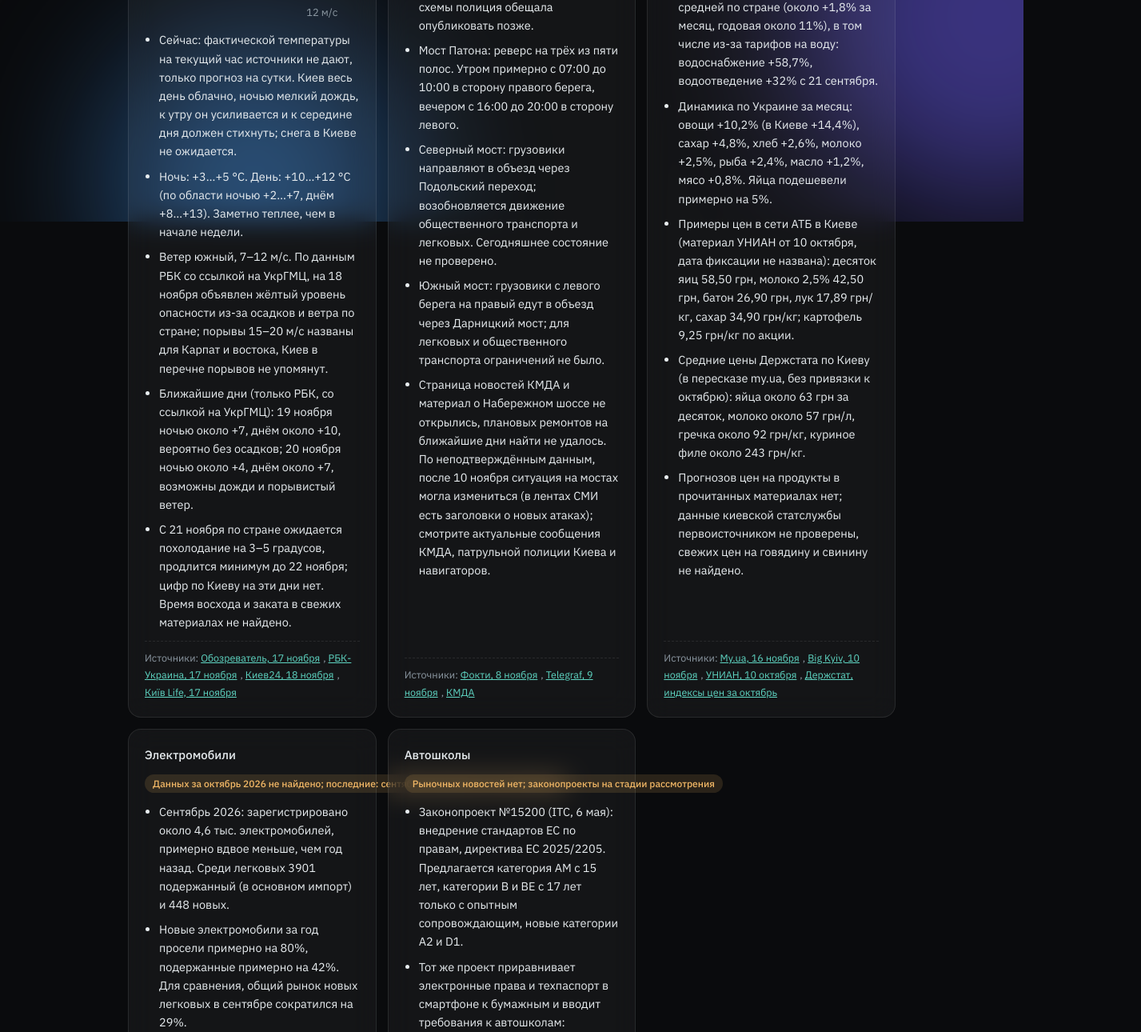
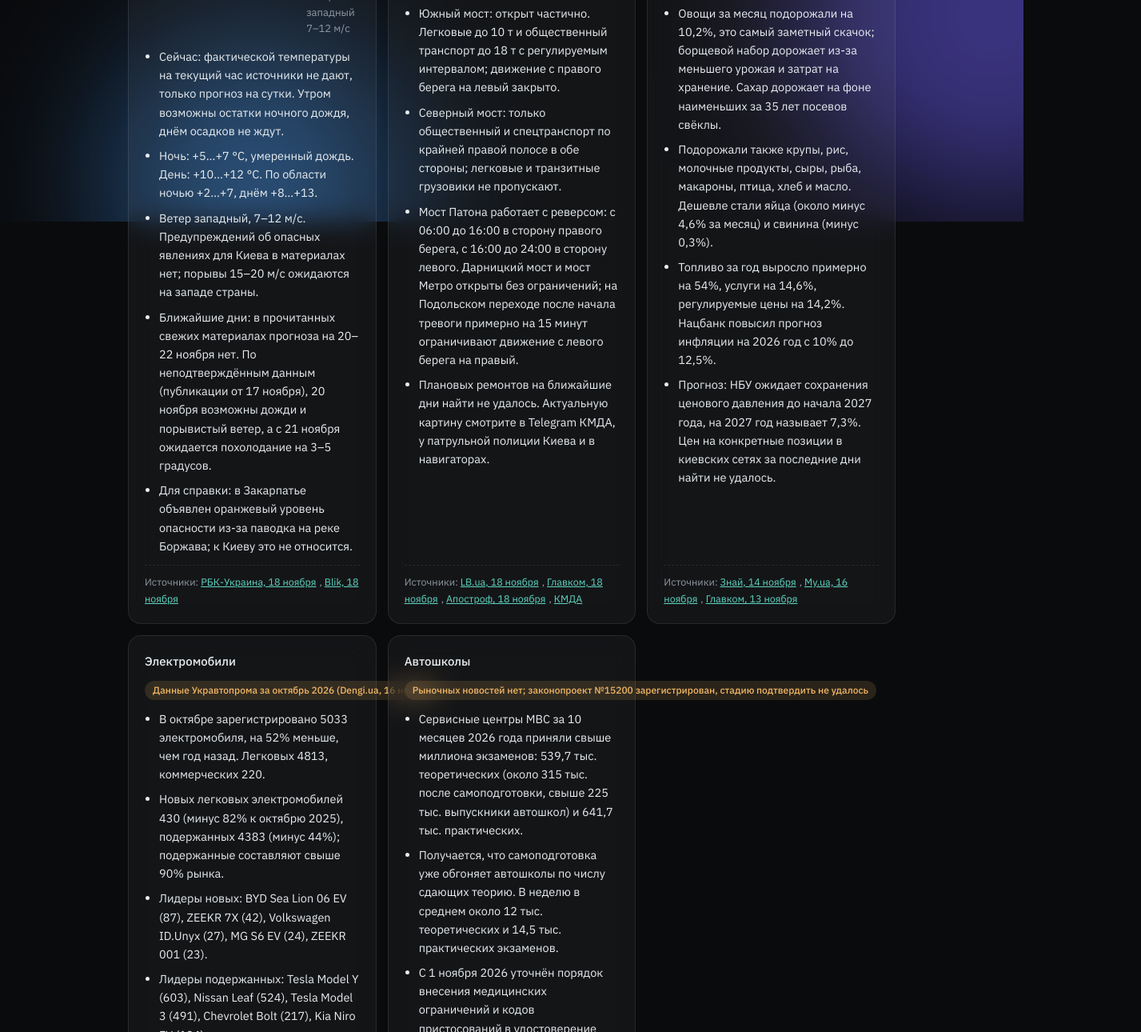
Before and after one commit to Sash5385/Digest, a plain HTML site: page kyiv/index.html in a window 1280 px wide. Shown: the part 523-1813 px from the top of the page at 80% size, 1427 px wide, since content can reach past the window. Drawn offline with Linux system fonts and the light colour scheme; a web font is replaced by a local one.

Commit message:
Обновление инфопанели Киев: 19 ноября 2026
Co-Authored-By: Claude Sonnet 5.5 <noreply@anthropic.com>
Claude-Session: https://claude.ai/code/session_017JozonNJV3rLVp7Ea2dfbd

```diff
--- a/kyiv/index.html
+++ b/kyiv/index.html
@@ -141,7 +141,7 @@ code { font-family: var(--font-mono); font-size: 0.9em; background: var(--code-b
 </div>
 <div class="wrap">
   <header>
-    <div class="eyebrow">Обновлено · 18 ноября 2026, 09:53 по Киеву</div>
+    <div class="eyebrow">Обновлено · 19 ноября 2026, 09:54 по Киеву</div>
     <h1>Инфопанель <em>Киев</em></h1>
     <p class="lead">Погода, перекрытия дорог, цены, электромобили и новости автошкол. Данные собираются веб-поиском.</p>
     <a class="back" href="/">← Оба дайджеста</a>
@@ -150,64 +150,64 @@ code { font-family: var(--font-mono); font-size: 0.9em; background: var(--code-b
   <div class="grid">
       <article class="card">
         <h2>Погода</h2>
-        <span class="pill warn" style="align-self:flex-start">Прогноз на 18 ноября (УкрГМЦ и Sinoptik в пересказе СМИ); замера «сейчас» в источниках нет</span>
-        <div class="weather-now"><div class="temp">+10…+12 °C</div><div class="desc">Облачно, дождь; ночью +3…+5, ветер южный 7–12 м/с</div></div>
+        <span class="pill warn" style="align-self:flex-start">Прогноз на 19 ноября (УкрГМЦ в пересказе РБК и Blik); замера «сейчас» в источниках нет</span>
+        <div class="weather-now"><div class="temp">+10…+12 °C</div><div class="desc">Днём без осадков; ночью +5…+7, дождь, ветер западный 7–12 м/с</div></div>
         <ul>
-          <li>Сейчас: фактической температуры на текущий час источники не дают, только прогноз на сутки. Киев весь день облачно, ночью мелкий дождь, к утру он усиливается и к середине дня должен стихнуть; снега в Киеве не ожидается.</li>
-          <li>Ночь: +3…+5 °C. День: +10…+12 °C (по области ночью +2…+7, днём +8…+13). Заметно теплее, чем в начале недели.</li>
-          <li>Ветер южный, 7–12 м/с. По данным РБК со ссылкой на УкрГМЦ, на 18 ноября объявлен жёлтый уровень опасности из-за осадков и ветра по стране; порывы 15–20 м/с названы для Карпат и востока, Киев в перечне порывов не упомянут.</li>
-          <li>Ближайшие дни (только РБК, со ссылкой на УкрГМЦ): 19 ноября ночью около +7, днём около +10, вероятно без осадков; 20 ноября ночью около +4, днём около +7, возможны дожди и порывистый ветер.</li>
-          <li>С 21 ноября по стране ожидается похолодание на 3–5 градусов, продлится минимум до 22 ноября; цифр по Киеву на эти дни нет. Время восхода и заката в свежих материалах не найдено.</li>
+          <li>Сейчас: фактической температуры на текущий час источники не дают, только прогноз на сутки. Утром возможны остатки ночного дождя, днём осадков не ждут.</li>
+          <li>Ночь: +5…+7 °C, умеренный дождь. День: +10…+12 °C. По области ночью +2…+7, днём +8…+13.</li>
+          <li>Ветер западный, 7–12 м/с. Предупреждений об опасных явлениях для Киева в материалах нет; порывы 15–20 м/с ожидаются на западе страны.</li>
+          <li>Ближайшие дни: в прочитанных свежих материалах прогноза на 20–22 ноября нет. По неподтверждённым данным (публикации от 17 ноября), 20 ноября возможны дожди и порывистый ветер, а с 21 ноября ожидается похолодание на 3–5 градусов.</li>
+          <li>Для справки: в Закарпатье объявлен оранжевый уровень опасности из-за паводка на реке Боржава; к Киеву это не относится.</li>
         </ul>
-        <div class="sources">Источники: <a href="https://www.obozrevatel.com/ukr/section-zhizn-stolitsyi/news-potepliye-ta-doshchytyme-prohnoz-pohody-po-kyyevu-ta-oblasti-na-18-lystopada-17-11-2026.html" target="_blank" rel="noopener">Обозреватель, 17 ноября</a>, <a href="https://www.rbc.ua/rus/news/doshchi-shtormoviy-viter-i-poholodannya-prognoz-1794922663.html" target="_blank" rel="noopener">РБК-Украина, 17 ноября</a>, <a href="https://kyiv24.news/news/doshhi-ne-vidstupayut-ale-stane-teplishe-yakoyu-bude-pogoda-v-kyyevi-ta-oblasti-18-lystopada" target="_blank" rel="noopener">Киев24, 18 ноября</a>, <a href="https://life.kyiv.ua/news/doshchi-ta-do-13-iakoiu-bude-pohoda-18-lystopada-u-kyievi-j-oblasti" target="_blank" rel="noopener">Київ Life, 17 ноября</a></div>
+        <div class="sources">Источники: <a href="https://www.rbc.ua/rus/news/doshchi-mozhut-sprichiniti-zatoplennya-k-1795009285.html" target="_blank" rel="noopener">РБК-Украина, 18 ноября</a>, <a href="https://blik.ua/regions/51495-yaka-pogoda-zavtra-19-listopada-v-ukrayini-doshitime-i-bude-po-osinnomu-teplo-v-karpatakh-mokrii-snig" target="_blank" rel="noopener">Blik, 18 ноября</a></div>
       </article>
       <article class="card">
         <h2>Перекрытия дорог</h2>
-        <span class="pill warn" style="align-self:flex-start">Свежих сводок после 9 ноября не найдено; статус на 18 ноября не подтверждён</span>
+        <span class="pill warn" style="align-self:flex-start">Сведения КМДА на 18 ноября; актуальность на 19 ноября не подтверждена</span>
         <ul>
-          <li>По данным от 8–9 ноября (МВД, Telegraf, Фокти), с 9 ноября в Киеве действуют резервные схемы движения между берегами; срок окончания не назван, подробные схемы полиция обещала опубликовать позже.</li>
-          <li>Мост Патона: реверс на трёх из пяти полос. Утром примерно с 07:00 до 10:00 в сторону правого берега, вечером с 16:00 до 20:00 в сторону левого.</li>
-          <li>Северный мост: грузовики направляют в объезд через Подольский переход; возобновляется движение общественного транспорта и легковых. Сегодняшнее состояние не проверено.</li>
-          <li>Южный мост: грузовики с левого берега на правый едут в объезд через Дарницкий мост; для легковых и общественного транспорта ограничений не было.</li>
-          <li>Страница новостей КМДА и материал о Набережном шоссе не открылись, плановых ремонтов на ближайшие дни найти не удалось. По неподтверждённым данным, после 10 ноября ситуация на мостах могла измениться (в лентах СМИ есть заголовки о новых атаках); смотрите актуальные сообщения КМДА, патрульной полиции Киева и навигаторов.</li>
+          <li>После ударов по Южному и Северному мостам в ночь на 17 ноября схема движения между берегами изменена; сроки ремонта пока определяют эксперты.</li>
+          <li>Южный мост: открыт частично. Легковые до 10 т и общественный транспорт до 18 т с регулируемым интервалом; движение с правого берега на левый закрыто.</li>
+          <li>Северный мост: только общественный и спецтранспорт по крайней правой полосе в обе стороны; легковые и транзитные грузовики не пропускают.</li>
+          <li>Мост Патона работает с реверсом: с 06:00 до 16:00 в сторону правого берега, с 16:00 до 24:00 в сторону левого. Дарницкий мост и мост Метро открыты без ограничений; на Подольском переходе после начала тревоги примерно на 15 минут ограничивают движение с левого берега на правый.</li>
+          <li>Плановых ремонтов на ближайшие дни найти не удалось. Актуальную картину смотрите в Telegram КМДА, у патрульной полиции Киева и в навигаторах.</li>
         </ul>
-        <div class="sources">Источники: <a href="https://fakty.com.ua/ua/ukraine/20261108-u-kyyevi-z-9-lystopada-pratsyuvatymut-rezervni-shemy-dlya-vodiyiv-mvs/" target="_blank" rel="noopener">Фокти, 8 ноября</a>, <a href="https://news.telegraf.com.ua/ukr/ukraina/5954905-v-kieve-menyayut-pravila-dvizheniya-po-mostam-kakie-pravila-budut-deystvovat-uzhe-s-9-noyabrya" target="_blank" rel="noopener">Telegraf, 9 ноября</a>, <a href="https://kyivcity.gov.ua/" target="_blank" rel="noopener">КМДА</a></div>
+        <div class="sources">Источники: <a href="https://lb.ua/society/2026/11/18/782002_kmda_rozpovili_pro_obmezhennya.html" target="_blank" rel="noopener">LB.ua, 18 ноября</a>, <a href="https://glavcom.ua/kyiv/news/jak-pratsjujut-mosti-kijeva-18-listopada-aktualna-informatsija-1156515.html" target="_blank" rel="noopener">Главком, 18 ноября</a>, <a href="https://apostrophe.ua/kyiv/kijivski-mosti-18-listopada-de-obmezhili-rukh-i-jaki-perepravi-vidkriti.html" target="_blank" rel="noopener">Апостроф, 18 ноября</a>, <a href="https://kyivcity.gov.ua/" target="_blank" rel="noopener">КМДА</a></div>
       </article>
       <article class="card">
         <h2>Цены в магазинах</h2>
-        <span class="pill warn" style="align-self:flex-start">Инфляция за октябрь (Держстат, киевская статслужба); розничные цены в сетях за начало октября</span>
+        <span class="pill warn" style="align-self:flex-start">Данные Держстата за октябрь и пересказ СМИ; свежих цен по сетям на этой неделе нет</span>
         <ul>
-          <li>Киев в октябре: цены выросли примерно на 2,2% за месяц, с начала года около 11,9% (по материалу my.ua на основе киевской статистики). Рост выше средней по стране (около +1,8% за месяц, годовая около 11%), в том числе из-за тарифов на воду: водоснабжение +58,7%, водоотведение +32% с 21 сентября.</li>
-          <li>Динамика по Украине за месяц: овощи +10,2% (в Киеве +14,4%), сахар +4,8%, хлеб +2,6%, молоко +2,5%, рыба +2,4%, масло +1,2%, мясо +0,8%. Яйца подешевели примерно на 5%.</li>
-          <li>Примеры цен в сети АТБ в Киеве (материал УНИАН от 10 октября, дата фиксации не названа): десяток яиц 58,50 грн, молоко 2,5% 42,50 грн, батон 26,90 грн, лук 17,89 грн/кг, сахар 34,90 грн/кг; картофель 9,25 грн/кг по акции.</li>
-          <li>Средние цены Держстата по Киеву (в пересказе my.ua, без привязки к октябрю): яйца около 63 грн за десяток, молоко около 57 грн/л, гречка около 92 грн/кг, куриное филе около 243 грн/кг.</li>
-          <li>Прогнозов цен на продукты в прочитанных материалах нет; данные киевской статслужбы первоисточником не проверены, свежих цен на говядину и свинину не найдено.</li>
+          <li>Инфляция по стране в октябре: +1,8% за месяц и около 11% к прошлому году (в сентябре 10%); с начала года около +10,3%. Базовая инфляция 9,7% за год.</li>
+          <li>Овощи за месяц подорожали на 10,2%, это самый заметный скачок; борщевой набор дорожает из-за меньшего урожая и затрат на хранение. Сахар дорожает на фоне наименьших за 35 лет посевов свёклы.</li>
+          <li>Подорожали также крупы, рис, молочные продукты, сыры, рыба, макароны, птица, хлеб и масло. Дешевле стали яйца (около минус 4,6% за месяц) и свинина (минус 0,3%).</li>
+          <li>Топливо за год выросло примерно на 54%, услуги на 14,6%, регулируемые цены на 14,2%. Нацбанк повысил прогноз инфляции на 2026 год с 10% до 12,5%.</li>
+          <li>Прогноз: НБУ ожидает сохранения ценового давления до начала 2027 года, на 2027 год называет 7,3%. Цен на конкретные позиции в киевских сетях за последние дни найти не удалось.</li>
         </ul>
-        <div class="sources">Источники: <a href="https://my.ua/uk/articles/article/2026-11-16-infliatsiia-v-kiievi-siagnula-maizhe-12-i-tsini-zrostaiut-naishvidshe-v-ukrayini" target="_blank" rel="noopener">My.ua, 16 ноября</a>, <a href="https://bigkyiv.com.ua/inflyacziya-v-ukrayini-pryskorylasya-do-11-yaki-produkty-ta-poslugy-podorozhchaly-u-zhovtni/" target="_blank" rel="noopener">Big Kyiv, 10 ноября</a>, <a href="https://www.unian.ua/economics/agro/cini-na-produkti-v-ukrajini-u-zhovtni-2026-roku-skilki-koshtuye-prodovolchiy-koshik-u-kiyevi-ta-lvovi-13523499.html" target="_blank" rel="noopener">УНИАН, 10 октября</a>, <a href="https://stat.gov.ua/sites/default/files/2026-11/zhovten_2026_na_vebsayt.pdf" target="_blank" rel="noopener">Держстат, индексы цен за октябрь</a></div>
+        <div class="sources">Источники: <a href="https://flash.znaj.ua/573773-borshchoviy-nabir-rizko-dorozhchaye-skilki-shche-zrostatimut-cini" target="_blank" rel="noopener">Знай, 14 ноября</a>, <a href="https://my.ua/uk/news/cluster/2026-11-16-infliatsiia-razgoniaetsia-kakie-produkty-podorozhali-bolshe-vsego/f20e95d9-ae89-6c64-daa9-75adf0fcd066" target="_blank" rel="noopener">My.ua, 16 ноября</a>, <a href="https://glavcom.ua/news/tsini-v-ukrajini-znovu-zrosli-natsbank-nazvav-holovni-prichini-1155316.html" target="_blank" rel="noopener">Главком, 13 ноября</a></div>
       </article>
       <article class="card">
         <h2>Электромобили</h2>
-        <span class="pill warn" style="align-self:flex-start">Данных за октябрь 2026 не найдено; последние: сентябрь (Укравтопром через Dengi.ua)</span>
+        <span class="pill warn" style="align-self:flex-start">Данные Укравтопрома за октябрь 2026 (Dengi.ua, 16 ноября)</span>
         <ul>
-          <li>Сентябрь 2026: зарегистрировано около 4,6 тыс. электромобилей, примерно вдвое меньше, чем год назад. Среди легковых 3901 подержанный (в основном импорт) и 448 новых.</li>
-          <li>Новые электромобили за год просели примерно на 80%, подержанные примерно на 42%. Для сравнения, общий рынок новых легковых в сентябре сократился на 29%.</li>
-          <li>Лидеры новых в сентябре: BYD Sea Lion 06 EV (109), VW ID.Unyx (35), Zeekr 7X (33). Среди подержанных: Tesla Model Y (512), Nissan Leaf (484), Tesla Model 3 (468).</li>
-          <li>Для контекста: в мае 2026 рынок составил 2652 электромобиля (минус 57% к маю 2025). Спад связывают с возвратом 20% НДС при ввозе с 1 января 2026; ввозная пошлина остаётся нулевой, акциз льготный.</li>
-          <li>Текущие цены на модели, зарядная инфраструктура и решение по дорожному сбору в прочитанных материалах не найдены. В ленте mind.ua есть заголовок за 18 ноября об итогах октября по бензиновым авто; текст не проверен.</li>
+          <li>В октябре зарегистрировано 5033 электромобиля, на 52% меньше, чем год назад. Легковых 4813, коммерческих 220.</li>
+          <li>Новых легковых электромобилей 430 (минус 82% к октябрю 2025), подержанных 4383 (минус 44%); подержанные составляют свыше 90% рынка.</li>
+          <li>Лидеры новых: BYD Sea Lion 06 EV (87), ZEEKR 7X (42), Volkswagen ID.Unyx (27), MG S6 EV (24), ZEEKR 001 (23).</li>
+          <li>Лидеры подержанных: Tesla Model Y (603), Nissan Leaf (524), Tesla Model 3 (491), Chevrolet Bolt (217), Kia Niro EV (194).</li>
+          <li>Контекст: спад связывают с возвратом 20% НДС при ввозе с 1 января 2026 года (по данным предыдущих материалов). Текущих цен на модели и новостей по зарядной инфраструктуре найти не удалось.</li>
         </ul>
-        <div class="sources">Источники: <a href="https://dengi.ua/ua/amp-page/business/9762959-ukrayintsi-ridshe-kupuyut-elektromobili-yaki-modeli-zalishayutsya-liderami" target="_blank" rel="noopener">Dengi.ua, 12 октября</a>, <a href="https://mind.ua/news/20306263-popit-na-elektromobili-v-ukrayini-vpav-bilsh-nizh-udvichi" target="_blank" rel="noopener">Mind.ua, 9 июня</a>, <a href="https://epravda.com.ua/biznes/skilki-elektromobiliv-pridbali-ukrajinci-v-zhovtni-813940/" target="_blank" rel="noopener">Экономическая правда, данные за октябрь 2025</a></div>
+        <div class="sources">Источники: <a href="https://dengi.ua/ua/business/9763555-rinok-elektromobiliv-v-ukrayini-zaznav-spadu-scho-kupuvali-v-zhovtni" target="_blank" rel="noopener">Dengi.ua, 16 ноября</a></div>
       </article>
       <article class="card">
         <h2>Автошколы</h2>
-        <span class="pill warn" style="align-self:flex-start">Рыночных новостей нет; законопроекты на стадии рассмотрения</span>
+        <span class="pill warn" style="align-self:flex-start">Рыночных новостей нет; законопроект №15200 зарегистрирован, стадию подтвердить не удалось</span>
         <ul>
-          <li>Законопроект №15200 (ITC, 6 мая): внедрение стандартов ЕС по правам, директива ЕС 2025/2205. Предлагается категория AM с 15 лет, категории B и BE с 17 лет только с опытным сопровождающим, новые категории A2 и D1.</li>
-          <li>Тот же проект приравнивает электронные права и техпаспорт в смартфоне к бумажным и вводит требования к автошколам: безбарьерность, подготовка инструкторов, типовые программы, утверждаемые Кабмином.</li>
-          <li>Для сервисных центров МВС предлагается обязательное обоснование отказа в выдаче прав и порядок обжалования. Это описание предложений, а не принятых норм; стадию в Раде подтвердить не удалось (карточка не открылась).</li>
-          <li>По неподтверждённым данным, в октябре зарегистрирован ещё один проект (№16170, изменения в закон о дорожном движении); сегодня его статус проверить не удалось.</li>
-          <li>Решение Кабмина о сдаче теста без автошколы, единый реестр МВД и рынок автошкол: тексты не открылись, свежих подтверждённых данных нет.</li>
+          <li>Сервисные центры МВС за 10 месяцев 2026 года приняли свыше миллиона экзаменов: 539,7 тыс. теоретических (около 315 тыс. после самоподготовки, свыше 225 тыс. выпускники автошкол) и 641,7 тыс. практических.</li>
+          <li>Получается, что самоподготовка уже обгоняет автошколы по числу сдающих теорию. В неделю в среднем около 12 тыс. теоретических и 14,5 тыс. практических экзаменов.</li>
+          <li>С 1 ноября 2026 уточнён порядок внесения медицинских ограничений и кодов пристосований в удостоверение (постановление КМУ №668 от 27 мая). Массовой замены нет, действующие права остаются в силе.</li>
+          <li>Правительственный законопроект №15200 (зарегистрирован 27 апреля 2026) вводит стандарты ЕС: изменения по выдаче прав и регистрации авто, механизм обжалования отказов. Детали о категориях и возрасте (с 15–17 лет) известны из мая, о дальнейшем движении в Раде данных нет.</li>
+          <li>По неподтверждённым данным, в октябре был зарегистрирован ещё один проект (№16170); его статус не проверен.</li>
         </ul>
-        <div class="sources">Источники: <a href="https://itc.ua/ua/novini/prava-z-15-rokiv-tsyfrovi-dokumenty-ta-kategoriyi/" target="_blank" rel="noopener">ITC, 6 мая</a>, <a href="https://itd.rada.gov.ua/billinfo/Bills/Card/71070" target="_blank" rel="noopener">Карточка в Раде</a>, <a href="https://buh.ligazakon.net/news/246932_onovlennya-dlya-vodv-ta-bznesu-v-ukran-zaprovadyat-nov-pravila-vidach-ta-perevrki-posvdchen" target="_blank" rel="noopener">Ligazakon, 28 октября</a></div>
+        <div class="sources">Источники: <a href="https://hsc.gov.ua/2026/11/16/stabilno-visokij-popit-pidsumki-skladannya-ispitiv-u-servisnih-tsentrah-mvs-za-10-misyatsiv-2026-roku/" target="_blank" rel="noopener">ГСЦ МВС, 16 ноября</a>, <a href="https://pmg.ua/life/144377-nove-pravylo-diye-z-1-lystopada-dlia-vodiyiv-zaprovadyly-zminy-v-oformlenni-posvidchen" target="_blank" rel="noopener">PMG.ua, 18 ноября</a>, <a href="https://buhplatforma.com.ua/news/117966-vodiiski-prava-ta-reiestratsiia-avto-za-standartamy-yes-zareiestruvaly-zakonoproiekt" target="_blank" rel="noopener">Бухплатформа, 4 мая</a>, <a href="https://itc.ua/ua/novini/prava-z-15-rokiv-tsyfrovi-dokumenty-ta-kategoriyi/" target="_blank" rel="noopener">ITC, 6 мая</a></div>
       </article>
   </div>
   <p class="foot">Перекрытия и погода меняются быстрее остального, для точных деталей на конкретный час сверяйся с источниками.</p>
```
